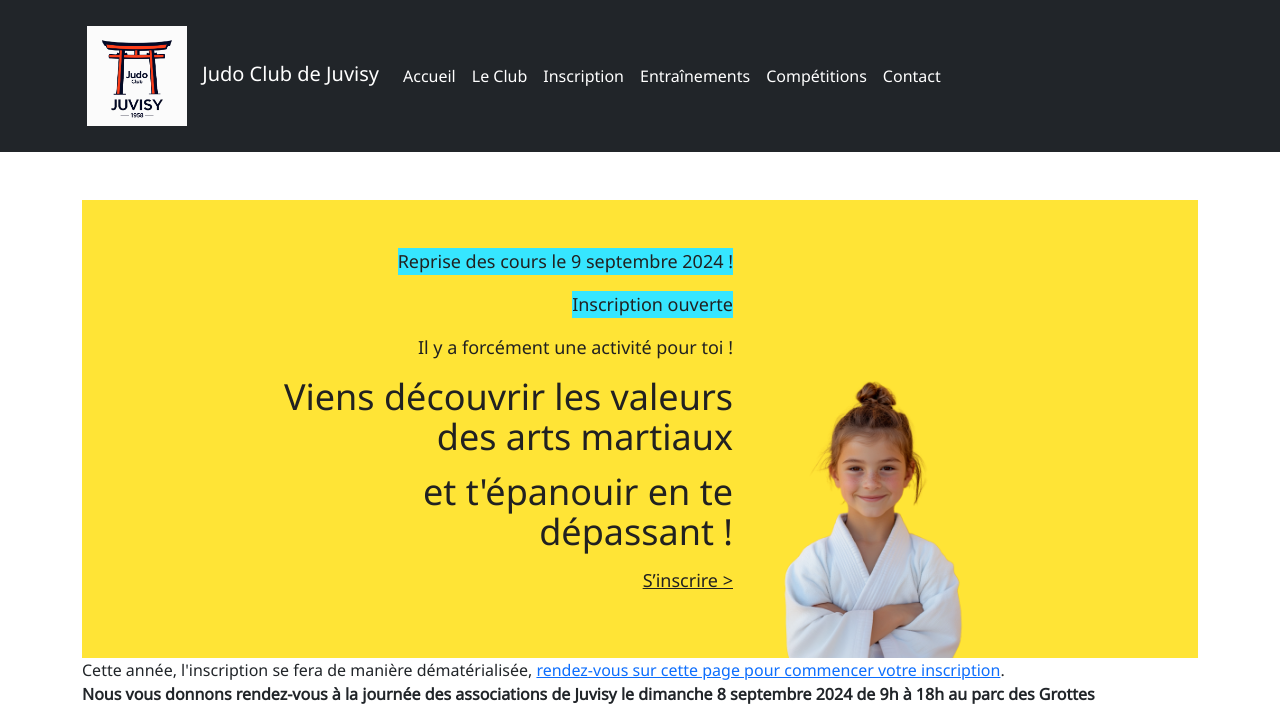
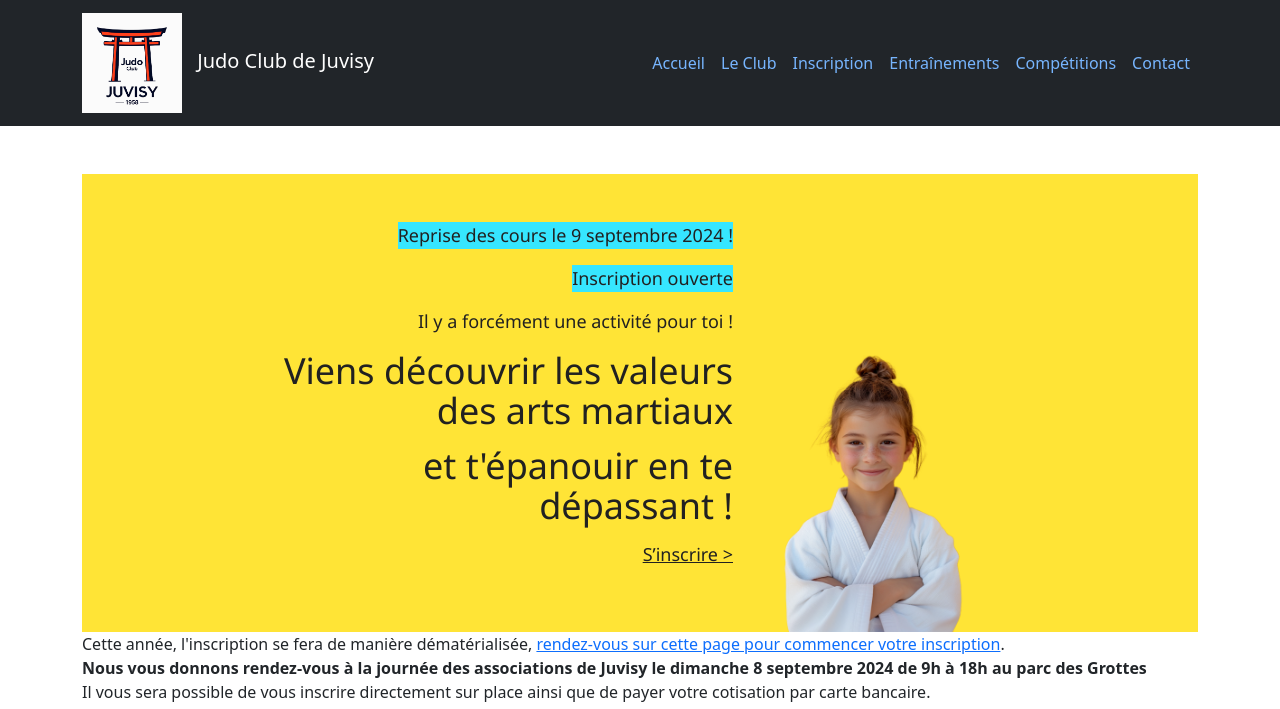
Before and after one commit to JudoClubJuvisy/website2, a Jekyll site: the page built from index.html, in a window 1280 px wide. Shown: the top 709 px of the page. Built offline with Jekyll 4.4.1, drawn with Linux system fonts in a browser that asks for light colours.

Commit message:
Menu finalisé (juste changer les couleurs)

```diff
--- a/_includes/header.html
+++ b/_includes/header.html
@@ -1,15 +1,23 @@
-<header class="bg-dark text-white p-3">
-    <div class="container">
-        <nav class="navbar navbar-expand-lg navbar-dark bg-dark">
-            <div class="container-fluid">
+<header class="bg-dark text-white p-0">
+    <div class="container-fluid p-0">
+        <nav class="navbar navbar-expand-lg navbar-dark" id="main-navbar">
+
+			<!-- Appliquer les mêmes media queries que celles de la classe .container à la classe .navbar ou à l'élément qui la contient. pour ajuster la largeur de la navbar en fonction de la taille de l'écran -->
+            <div class="container">
+
+                <!-- Logo aligné à gauche -->
                 <a class="navbar-brand" href="{{ '/' | relative_url }}">
                     <img src="{{ '/assets/images/logo.png' | relative_url }}" alt="Logo Judo Club de Juvisy" class="logo-club">
                     Judo Club de Juvisy
                 </a>
+
+                <!-- Navbar-toggler -->
                 <button class="navbar-toggler" type="button" data-bs-toggle="collapse" data-bs-target="#navbarNav" aria-controls="navbarNav" aria-expanded="false" aria-label="Toggle navigation">
                     <span class="navbar-toggler-icon"></span>
                 </button>
-                <div class="collapse navbar-collapse" id="navbarNav">
+
+                <!-- Aligner le menu à droite -->
+                <div class="collapse navbar-collapse justify-content-end" id="navbarNav">
                     <ul class="navbar-nav">
                         <li class="nav-item">
                             <a class="nav-link" id="nav-home" href="{{ '/index.html' | relative_url }}">Accueil</a>
--- a/_sass/_variables.scss
+++ b/_sass/_variables.scss
@@ -1,12 +1,13 @@
 $primary-color: #343a40;
 
 /* Couleurs */
-$whiteColor: #fbfbfb; /* blanc cassé pour le fond du site */
+$whiteColor: #FFFF00; /* #fbfbfb;  blanc cassé pour le fond du site */
 $blackColor: #212121; /* noir moins dur pour la couleur de la font */
 $darkGrayColor: #757575; /* entrées du menu inactive */
-$lightGrayColor: #f2f2f2; /* gris clair pour les en-têtes de tableau */
+$lightGrayColor: #77B5FE; /* #f2f2f2; gris clair pour les en-têtes de tableau */
 
 /* Couleurs du club */
+$lightMainColor: #d20000;
 $mainColor: #b40000; /* Rouge */
 $darkMainColor: #780000; /* Rouge foncé */
 $secondaryColor: #002654; /* Bleu */
--- a/assets/css/styles.css
+++ b/assets/css/styles.css
@@ -1,19 +1,39 @@
 @charset "UTF-8";
 /* Couleurs */
-/* blanc cassé pour le fond du site */
+/* #fbfbfb;  blanc cassé pour le fond du site */
 /* noir moins dur pour la couleur de la font */
 /* entrées du menu inactive */
-/* gris clair pour les en-têtes de tableau */
+/* #f2f2f2; gris clair pour les en-têtes de tableau */
 /* Couleurs du club */
 /* Rouge */
 /* Rouge foncé */
 /* Bleu */
 /* Bleu plus clair */
+.navbar-nav .nav-link {
+  color: #77B5FE; /* Couleur des entrées de menu inactives */
+}
+
+.navbar-nav .nav-link:hover {
+  color: #FFFF00 !important; /* Couleur des entrées de menu au survol */
+}
+
+.navbar-nav .nav-link.active,
+.navbar-nav .nav-item.show .nav-link {
+  color: #d20000 !important; /* Couleur du lien actif */
+  font-weight: 700 !important; /* Texte en gras pour le lien actif */
+}
+
+:root {
+  --bs-navbar-color: $lightGrayColor;
+  --bs-navbar-hover-color: $whiteColor;
+  --bs-navbar-active-color: $lightMainColor;
+}
+
 /* Couleurs */
-/* blanc cassé pour le fond du site */
+/* #fbfbfb;  blanc cassé pour le fond du site */
 /* noir moins dur pour la couleur de la font */
 /* entrées du menu inactive */
-/* gris clair pour les en-têtes de tableau */
+/* #f2f2f2; gris clair pour les en-têtes de tableau */
 /* Couleurs du club */
 /* Rouge */
 /* Rouge foncé */
@@ -24,15 +44,15 @@
   width: 100%;
   border-collapse: collapse;
   margin-bottom: 1rem;
-  background-color: #fbfbfb;
+  background-color: #FFFF00;
 }
 .table th, .table td {
   padding: 0.75rem;
   vertical-align: top;
-  border-top: 1px solid #f2f2f2;
+  border-top: 1px solid #77B5FE;
 }
 .table th {
-  background-color: #f2f2f2;
+  background-color: #77B5FE;
   font-weight: bold;
   text-align: left;
 }
@@ -41,10 +61,10 @@
 }
 
 /* Couleurs */
-/* blanc cassé pour le fond du site */
+/* #fbfbfb;  blanc cassé pour le fond du site */
 /* noir moins dur pour la couleur de la font */
 /* entrées du menu inactive */
-/* gris clair pour les en-têtes de tableau */
+/* #f2f2f2; gris clair pour les en-têtes de tableau */
 /* Couleurs du club */
 /* Rouge */
 /* Rouge foncé */
@@ -68,61 +88,25 @@
     width: 100% !important;
   }
 }
-header {
-  background-color: #343a40;
-  padding: 5px;
-}
-
-.navbar {
-  padding: 5px;
-}
-
-.navbar {
-  --bs-navbar-color: $mainColor;
-  --bs-navbar-hover-color: $mainColor;
-  --bs-navbar-active-color: $mainColor;
-}
-
-.navbar-nav {
-  --bs-nav-link-hover-color: $mainColor;
-  --bs-nav-link-active-color: $mainColor;
-}
-
+/* Logo Club */
 .logo-club {
   height: 100px;
   margin-right: 10px;
 }
 
-/* Menu Navbar Active State */
-.navbar-nav .nav-link.active,
-.navbar-nav .nav-item.show .nav-link {
-  color: #b40000 !important;
-}
-
-body {
-  font-family: "Noto Sans", "Roboto", sans-serif;
-}
-
-/* Pour l'accessibilité numérique */
+/* Accessibilité numérique */
 a:focus, button:focus {
   outline: 2px solid #b40000; /* Rouge du club */
   outline-offset: 2px;
 }
 
-.container-fluid {
+/* Container and Row without padding */
+.container-fluid, .row, .col {
   padding: 0;
   margin: 0;
 }
 
-.row {
-  margin: 0;
-}
-
-.col {
-  padding: 0;
-  margin: 0;
-}
-
+/* Align text for mobile */
 @media (max-width: 767.98px) {
   .text-md-end {
     text-align: center !important;
@@ -133,6 +117,7 @@
     text-align: center !important;
   }
 }
+/* Footer Styles */
 footer {
   background-color: #343a40;
 }
```
Also changed, not shown: assets/css/styles.scss (+34 -48 lines).
